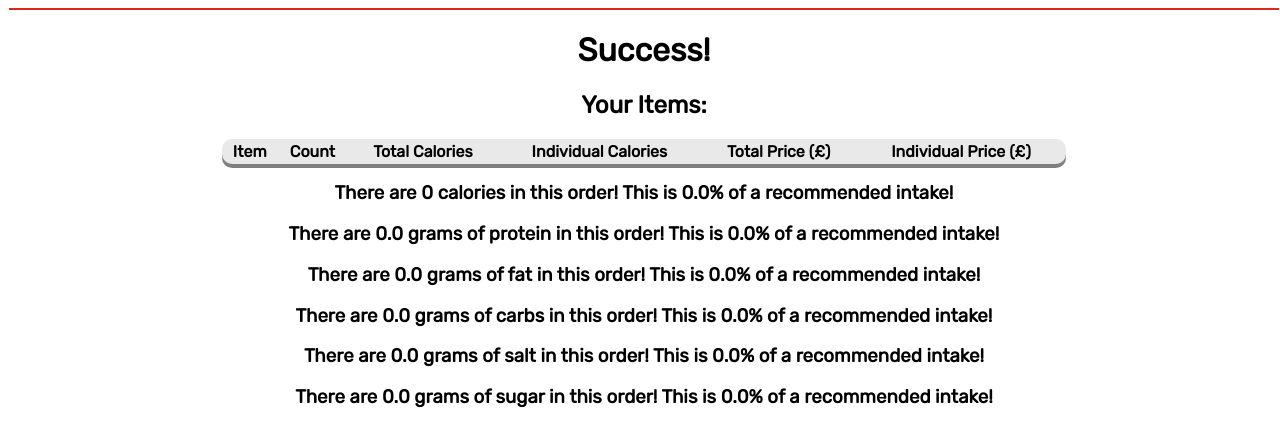
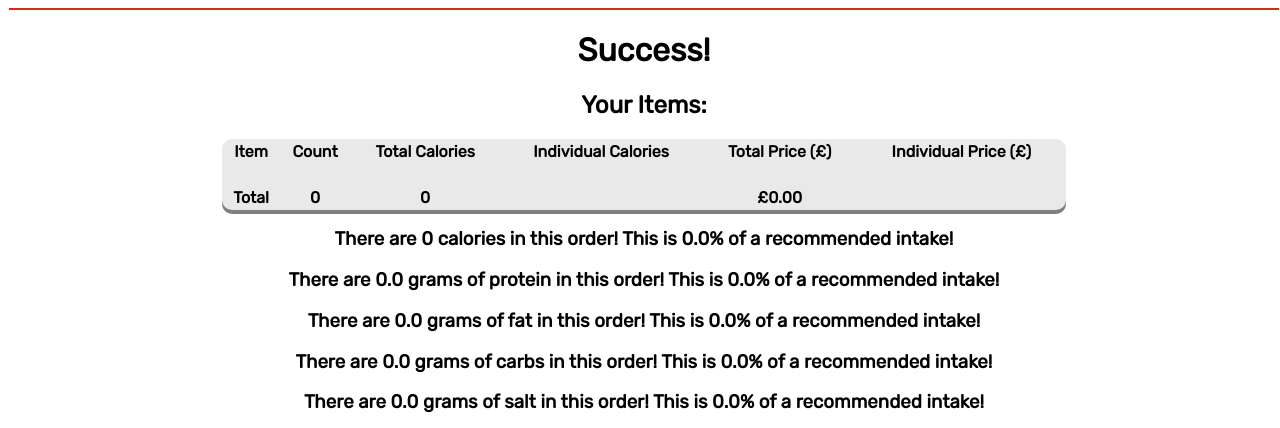
Before and after one commit to dartmonkeyExeter/MCDONALDCALORIECOUNTER, a Flask app: page /results_page in a window 1280 px wide. Shown: the part 105-533 px from the top of the page. Run offline with Flask 3, Linux system fonts and the light colour scheme; lists and menus that the app fills with data are empty.

Commit message:
im going to oh dear myslef

```diff
--- a/app.py
+++ b/app.py
@@ -60,6 +60,8 @@ def results_page():
     unique_total_price = []
     unique_individual_price = []
 
+    total_count = len(user_order)
+
     cals = 0
     proteins = 0.0
     carbs = 0.0
@@ -67,6 +69,7 @@ def results_page():
     salt = 0.0
     saturates = 0.0
     sugars = 0.0
+    price = 0.0
 
     for item in order_unique:
         unique_count.append(user_order.count(item))
@@ -160,6 +163,29 @@ def results_page():
             mcdonalds_items[mcdonalds_items["product_name"] == item]["Sugars"].values[0]
         ) * user_order.count(item)
 
+        try:
+            price += float(
+                str(
+                    mcdonalds_items[mcdonalds_items["product_name"] == item][
+                        "product_price"
+                    ].values[0]
+                ).split("£")[1]
+            ) * user_order.count(item)
+        except IndexError:  # this happens when the price is as so "99P"
+            price += (
+                float(
+                    str(
+                        mcdonalds_items[mcdonalds_items["product_name"] == item][
+                            "product_price"
+                        ].values[0]
+                    ).split("P")[0]
+                )
+                * user_order.count(item)
+                / 100
+            )
+
+    price = f"£{price:.2f}"
+
     return render_template(
         "results.html",
         order=order_unique,
@@ -175,6 +201,8 @@ def results_page():
         salt=salt,
         saturates=saturates,
         sugar=sugars,
+        tot_count=total_count,
+        price=price,
     )
 
 
--- a/static/fun facts!!!.csv
+++ b/static/fun facts!!!.csv
@@ -1,3 +1,3 @@
 fact,calories,protein,carbs,fat,salt,saturates,sugars
 This is more calories than eating a whole person (besides bones) would give!,143771,0,0,0,0,0,0
-Woah! You just ate the entire ocean's worth of salt!,0,0,0,0,"37,400,000,000,000,000,000",0,0
+Woah! You just ate all seven oceans' worth of salt!,0,0,0,0,"37,400,000,000,000,000,000",0,0
--- a/templates/results.html
+++ b/templates/results.html
@@ -17,6 +17,7 @@
             <th>Individual Price (£)</th>
         </tr>
 
+
         {% for item in order %}
         <tr>
             <td>{{ item }}</td>
@@ -27,7 +28,23 @@
             <td>{{ individual_prices[loop.index - 1] }}</td>
         </tr>
         {% endfor %}
+        <tr>
+            <td><br></td>
+            <td><br></td>
+            <td><br></td>
+            <td><br></td>
+            <td><br></td>
+            <td><br></td>
+        </tr>
 
+        <tr>
+            <td>Total</td>
+            <td>{{ tot_count }}</td>
+            <td>{{ cals }}</td>
+            <td><br></td>
+            <td>{{ price }}</td>
+            <td><br></td>
+        </tr>
         </table>
     </div>
 
```
